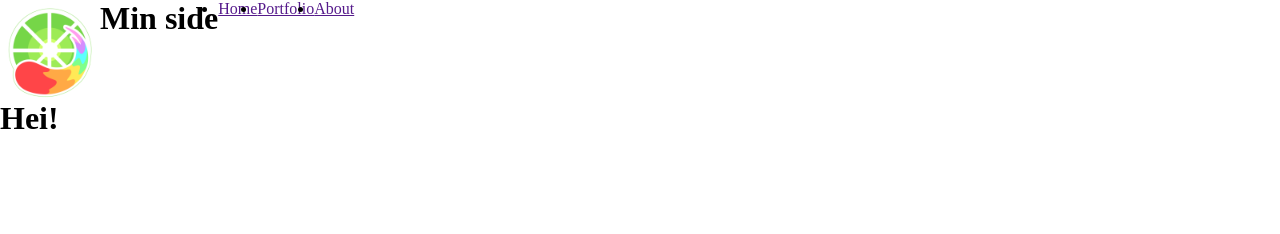
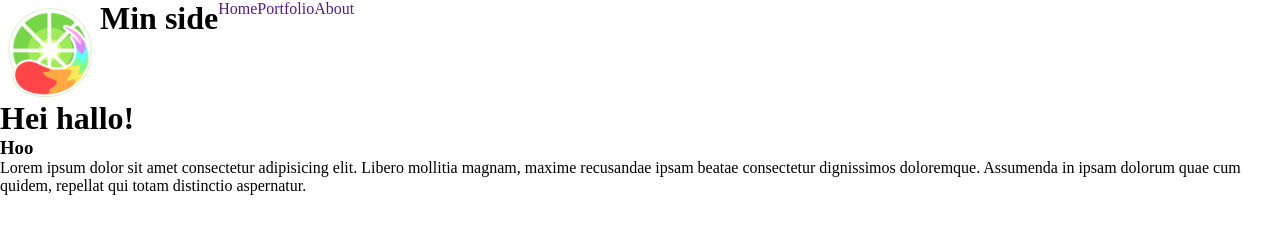
Before and after one commit to RedDragonling/cv-landing-page, a website built with Vite: page index.html in a window 1280 px wide. Built offline with nearby package versions, Linux system fonts and the light colour scheme.

Commit message:
small updates

```diff
--- a/index.html
+++ b/index.html
@@ -22,7 +22,9 @@
       </nav>
     </header>
     <main>
-      <h1>Hei!</h1>
+      <h1>Hei hallo!</h1>
+      <h3>Hoo</h3>
+      <p>Lorem ipsum dolor sit amet consectetur adipisicing elit. Libero mollitia magnam, maxime recusandae ipsam beatae consectetur dignissimos doloremque. Assumenda in ipsam dolorum quae cum quidem, repellat qui totam distinctio aspernatur.</p>
     </main>
     <script src="src/main.js" defer></script>
   </body>
--- a/src/main.css
+++ b/src/main.css
@@ -15,3 +15,14 @@
   height: 100px;
   width: 100px;
 }
+
+nav {
+  ul {
+    li {
+      list-style: none;
+    }
+    a {
+      text-decoration: none;
+    }
+  }
+}
```
Also changed, not shown: 1 other file.
